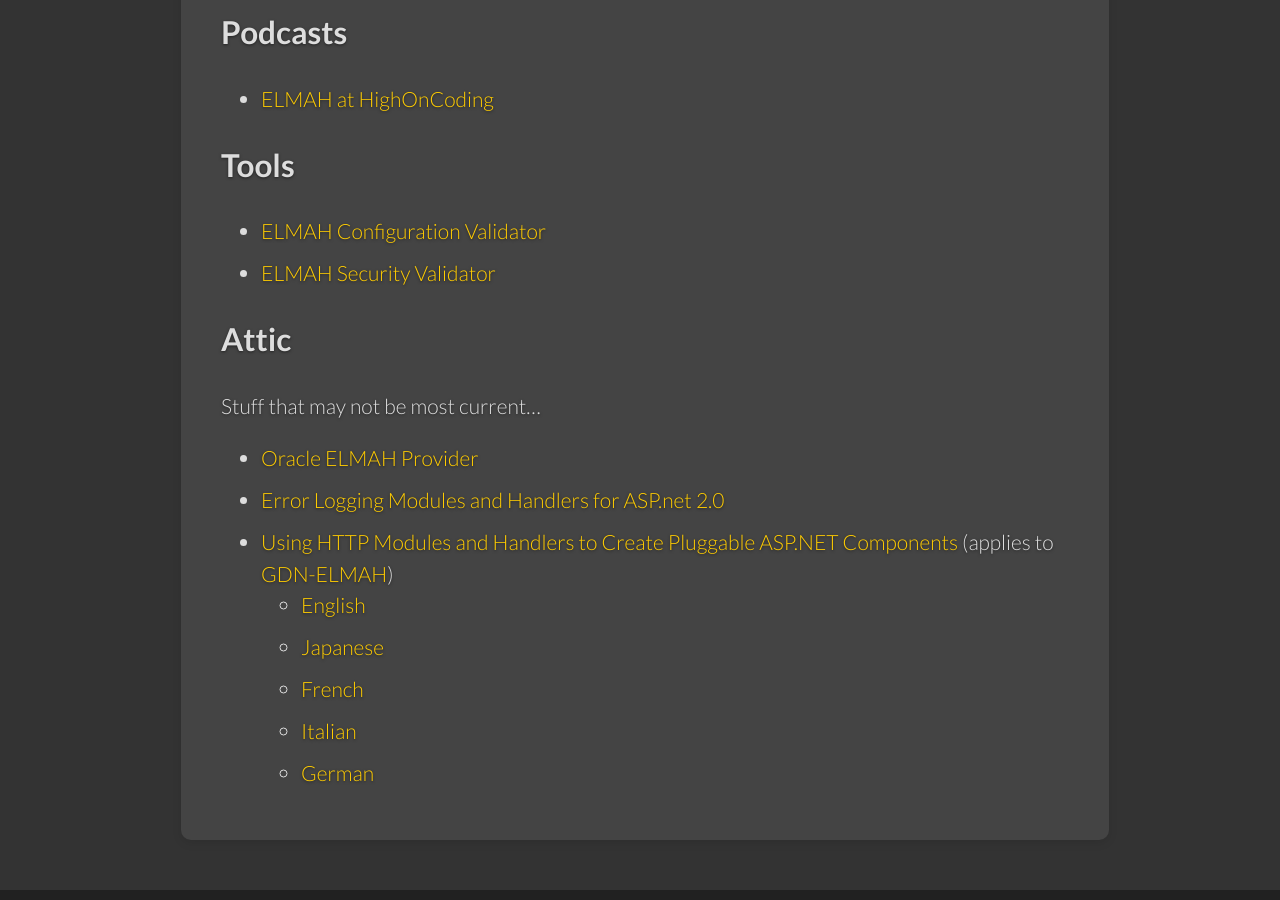
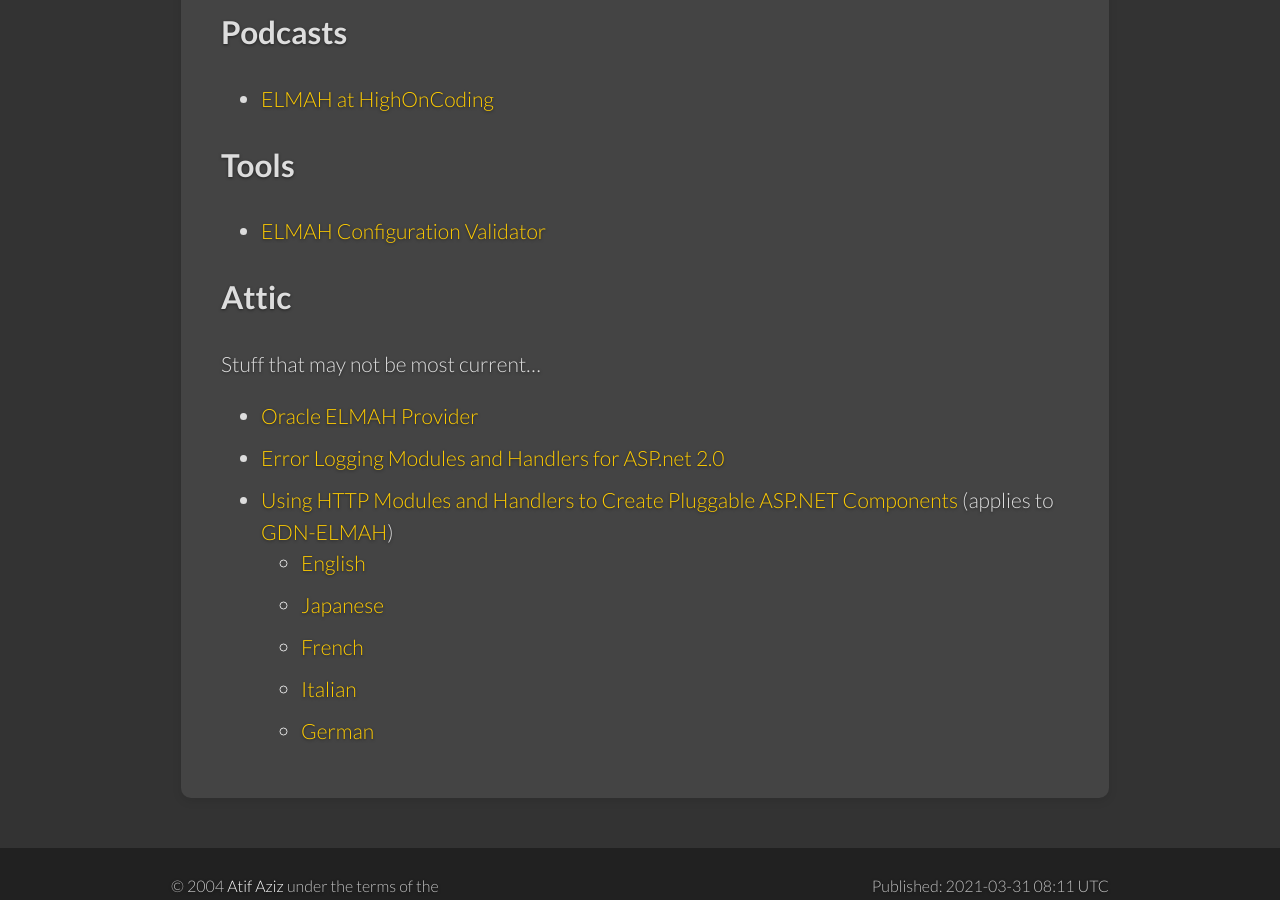
Before and after one commit to elmah/www, a Jekyll site: the page built from WebBase.md, in a window 1280 px wide and 900 px high, scrolled down 4841 px. Built offline with Jekyll 4.4.1, drawn with Linux system fonts in a browser that asks for light colours.

Commit message:
The ELMAH security validator no longer exists

```diff
--- a/WebBase.md
+++ b/WebBase.md
@@ -121,8 +121,7 @@ on the web? [Why not drop a line and let us know?](https://github.com/elmah/www/
 
 ## Tools
 
-  * [ELMAH Configuration Validator](https://elmah.io/tools/configvalidator)
-  * [ELMAH Security Validator](https://elmah.io/tools/securityvalidator)
+  * [ELMAH Configuration Validator](https://elmah.io/tools/configvalidator/)
 
 ## Attic
 
```
